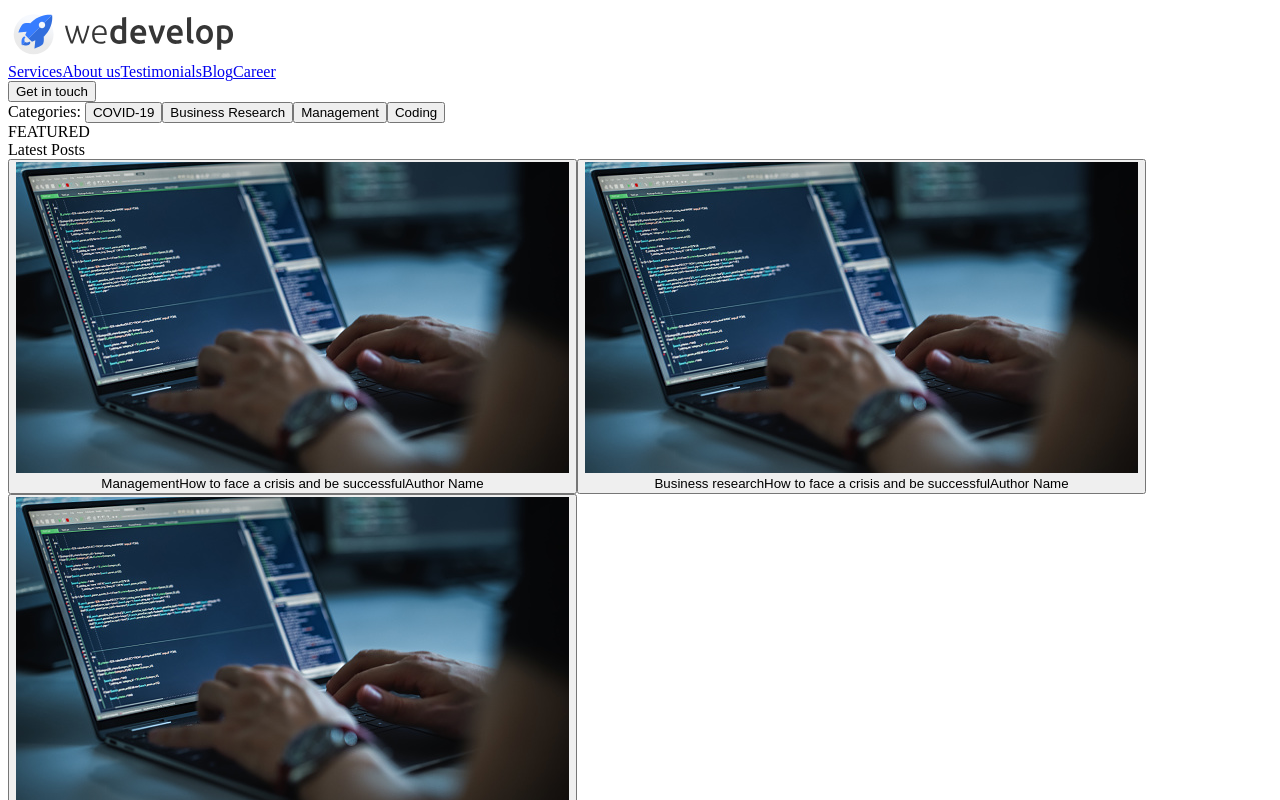
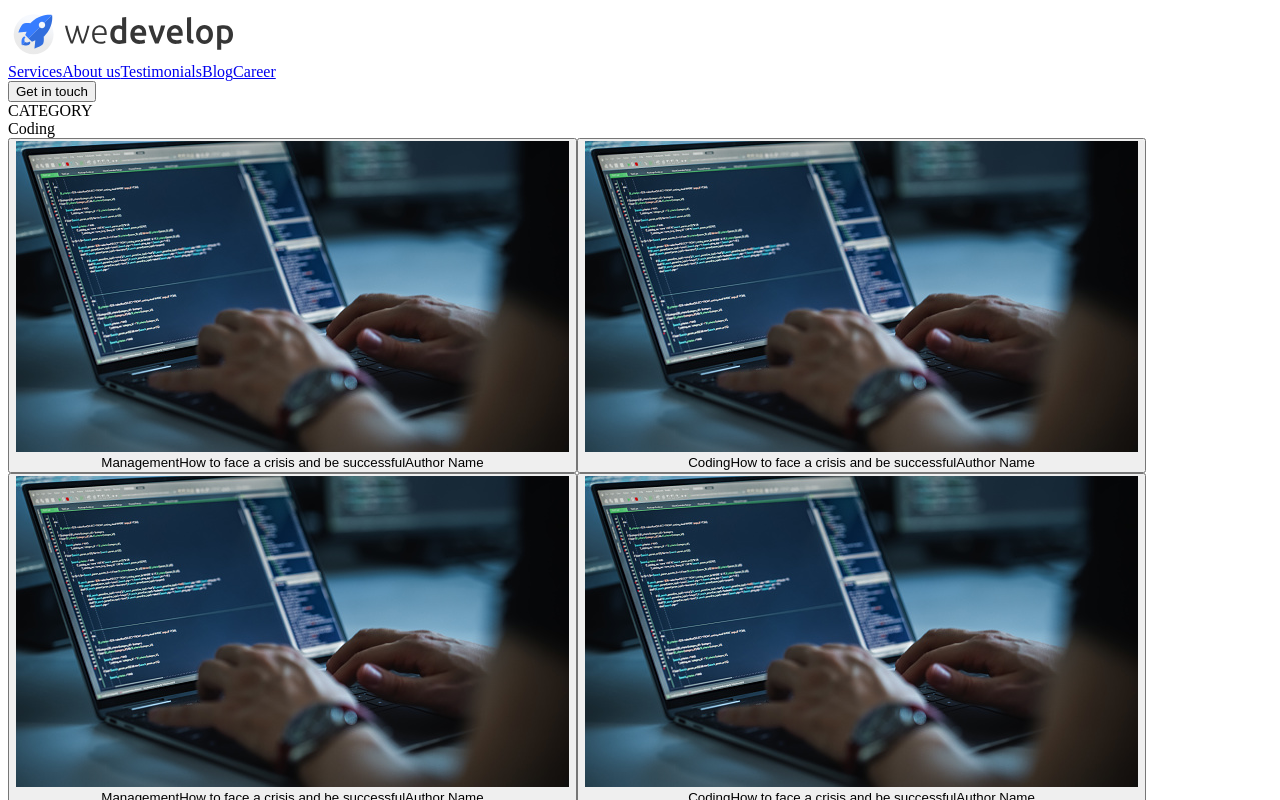
Before and after one commit to ViktorShev/WeDevelop_React_Page_Mock, a React (Create React App) app: page /coding in a window 1280 px wide. Shown: the top 800 px of the page. Built offline with nearby package versions, Linux system fonts and the light colour scheme.

Commit message:
add router functionality, fix required proptypes

```diff
--- /dev/null
+++ b/src/App.js
@@ -0,0 +1,14 @@
+import { BrowserRouter, Routes, Route } from "react-router-dom";
+import Homepage from "./pages/Homepage/Homepage.js";
+import Coding from "./pages/Coding/Coding.js";
+
+export default function App() {
+  return (
+    <BrowserRouter>
+      <Routes>
+        <Route path='/' element={<Homepage />}/>
+        <Route path='/coding' element={<Coding />}/>
+      </Routes>
+    </BrowserRouter>
+  )
+}
--- a/src/components/Footer/Footer.js
+++ b/src/components/Footer/Footer.js
@@ -1,5 +1,5 @@
-import PropTypes from 'prop-types'
-import lodash from 'lodash'
+import PropTypes from 'prop-types';
+import lodash from 'lodash';
 
 
 function Footer(props) {
--- a/src/components/Navbar/Navbar.js
+++ b/src/components/Navbar/Navbar.js
@@ -11,7 +11,7 @@ function Navbar(props) {
   return (
     <div>
       <div>
-        <a href='https://blog.wedevelop.me/' target='_blank' rel='noreferrer'><img src={NavbarIconSource} alt="" /></a>
+        <a href='/'><img src={NavbarIconSource} alt="" /></a>
       </div>
       <div>
         {links.map((link, _) => {
@@ -31,7 +31,7 @@ Navbar.propTypes = {
     linkName: PropTypes.string,
     url: PropTypes.string
   })),
-  onGetInTouchButtonClick: PropTypes.func
+  onGetInTouchButtonClick: PropTypes.func.isRequired
 }
 
 export default Navbar
--- a/src/components/Newsletter/Newsletter.js
+++ b/src/components/Newsletter/Newsletter.js
@@ -21,7 +21,7 @@ function NewsletterSubscriptionForm(props) {
 }
 
 NewsletterSubscriptionForm.propTypes = {
-  onSubscribeButtonClick: PropTypes.func
+  onSubscribeButtonClick: PropTypes.func.isRequired
 }
 
 export default NewsletterSubscriptionForm
--- a/src/components/NewsletterContainer/NewsletterContainer.js
+++ b/src/components/NewsletterContainer/NewsletterContainer.js
@@ -1,4 +1,4 @@
-import NewsletterSubscriptionForm from "../Newsletter/Newsletter.js";
+import NewsletterSubscriptionForm from "../Newsletter/Newsletter.js"
 
 
 function NewsletterContainer() {
--- a/src/components/PostSection/PostSection.js
+++ b/src/components/PostSection/PostSection.js
@@ -1,5 +1,5 @@
-import PropTypes from 'prop-types'
-import Post from '../Post/Post.js'
+import PropTypes from 'prop-types';
+import Post from '../Post/Post.js';
 
 
 function PostSection(props) {
@@ -7,6 +7,7 @@ function PostSection(props) {
     postSectionTitle,
     postsTopic,
     posts,
+    viewAllButton,
     onPostClick
   } = props
 
@@ -23,6 +24,7 @@ function PostSection(props) {
             <Post key={post.postTitle} postTopic={post.postTopic} postTitle={post.postTitle} postAuthor={post.postAuthor} postImageURL={post.postImageURL} onClick={onPostClick}></Post>
         )
       })}
+      {viewAllButton}
     </div>
   )
 }
@@ -36,7 +38,8 @@ PostSection.propTypes = {
     postAuthor: PropTypes.string,
     postImageURL: PropTypes.string
   })),
-  onPostClick: PropTypes.func
+  viewAllButton: PropTypes.oneOfType([PropTypes.element, PropTypes.oneOf([null])]),
+  onPostClick: PropTypes.func.isRequired
 }
 
 export default PostSection
--- a/src/hooks/useGetPosts.js
+++ b/src/hooks/useGetPosts.js
@@ -1,5 +1,5 @@
-import randomListItem from '../utils/randomListItem.js'
-import postImage from '../img/postImage.jpg'
+import randomListItem from '../utils/randomListItem.js';
+import postImage from '../img/postImage.jpg';
 
 export default function useGetPosts (numberOfPosts) {
   const posts = []
--- a/src/index.js
+++ b/src/index.js
@@ -1,12 +1,12 @@
 import React from "react";
 import ReactDOM from 'react-dom/client';
-import Homepage from "./pages/Homepage/Homepage.js";
+import App from "./App.js";
 
 const root = ReactDOM.createRoot(
   document.getElementById('root')
 );
 root.render(
   <React.StrictMode>
-    <Homepage />
+    <App />
   </React.StrictMode>
 );
--- /dev/null
+++ b/src/pages/Coding/Coding.js
@@ -0,0 +1,15 @@
+import useGetPosts from "../../hooks/useGetPosts.js";
+import Layout from "../../components/Layout/Layout.js";
+import NewsletterContainer from "../../components/NewsletterContainer/NewsletterContainer.js";
+import PostSection from "../../components/PostSection/PostSection.js";
+
+export default function Coding() {
+  const codingPosts = useGetPosts(9)
+
+  return (
+    <Layout>
+      <PostSection postSectionTitle="CATEGORY" postsTopic="Coding" posts={codingPosts} onPostClick={() => {console.log('A post has been clicked!')}}/>
+      <NewsletterContainer />
+    </Layout>
+  )
+}
--- a/src/pages/homepage/homepage.js
+++ b/src/pages/homepage/homepage.js
@@ -1,19 +1,27 @@
+import useGetPosts from "../../hooks/useGetPosts.js";
+import Layout from "../../components/Layout/Layout.js";
 import Breadcrumb from "../../components/Breadcrumb/Breadcrumb.js";
-import Layout from "../../components/Layout/Layout.js";
+import PostSection from "../../components/PostSection/PostSection.js";
 import NewsletterContainer from "../../components/NewsletterContainer/NewsletterContainer.js";
-import PostsContainer from "../../components/PostsContainer/PostsContainer.js";
+import ViewAllButton from "../../components/ViewAllButton/ViewAllButton.js";
 
 export default function Homepage() {
+  const postSectionOnePosts = useGetPosts(3)
+  const postSectionTwoPosts = useGetPosts(4)
+  const postSectionThreePosts = useGetPosts(6)
+
   return (
     <Layout>
       <Breadcrumb categories={[
         {categoryName: 'COVID-19', url: '#'},
         {categoryName: 'Business Research', url: '#'},
         {categoryName: 'Management', url: '#'},
-        {categoryName: 'Coding', url: '#'}
+        {categoryName: 'Coding', url: '/coding'}
         ]}>
       </Breadcrumb>
-      <PostsContainer />
+      <PostSection postSectionTitle="FEATURED" postsTopic="Latest Posts" posts={postSectionOnePosts} viewAllButton={null} onPostClick={() => {console.log('A post has been clicked!')}} />
+      <PostSection postSectionTitle="PROJECTS" postsTopic="Business Research" posts={postSectionTwoPosts} viewAllButton={<ViewAllButton url="/"/>} onPostClick={() => {console.log('A post has been clicked!')}} />
+      <PostSection postSectionTitle="TECHNOLOGIES & TRENDS" postsTopic="Coding" posts={postSectionThreePosts} viewAllButton={<ViewAllButton url="/coding"/>} onPostClick={() => {console.log('A post has been clicked!')}} />
       <NewsletterContainer />
     </Layout>
   )
```
Also changed, not shown: src/components/Layout/Layout.js (+17 -17 lines), src/img/viewAllArrow.png (added).
